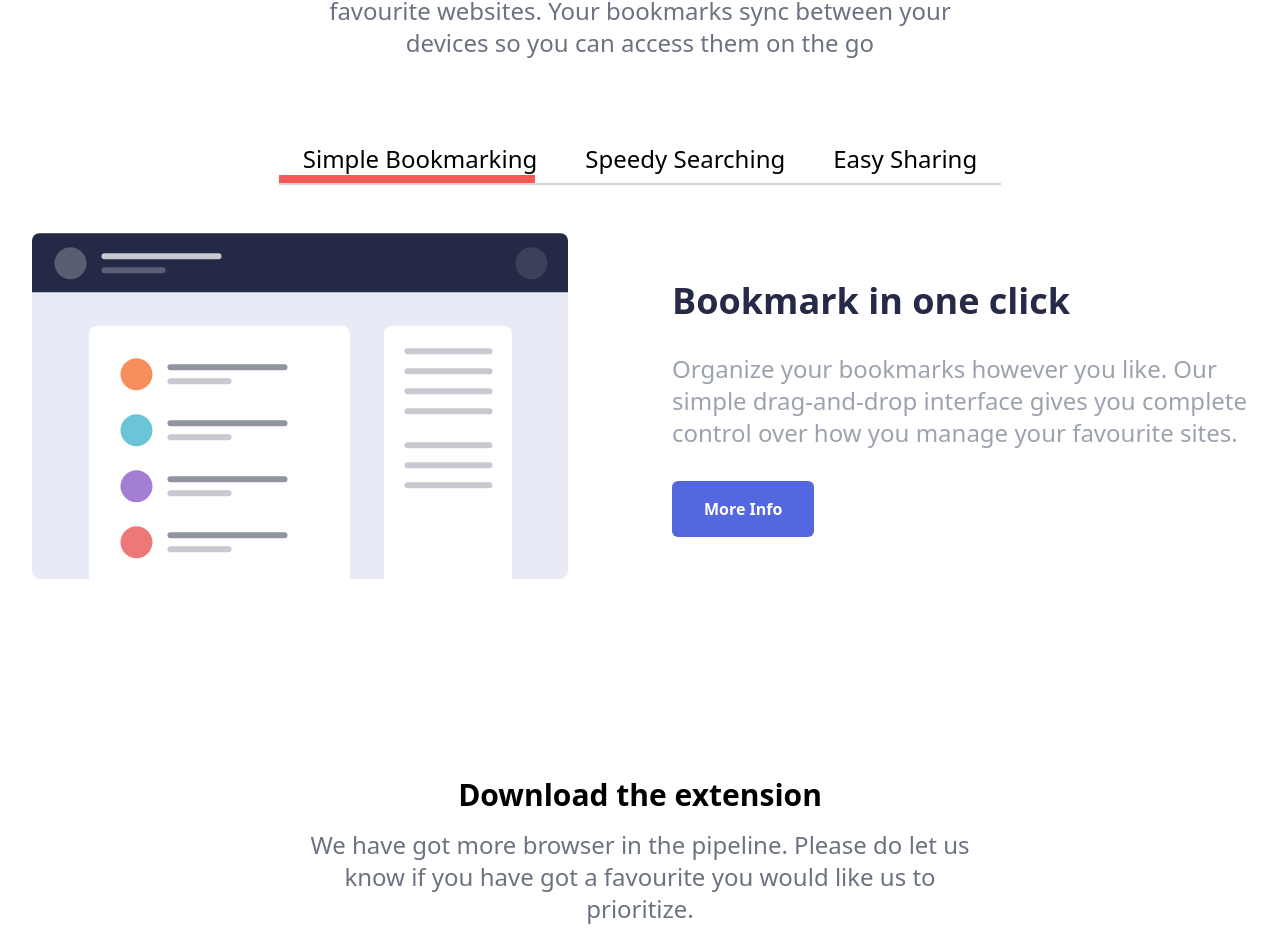
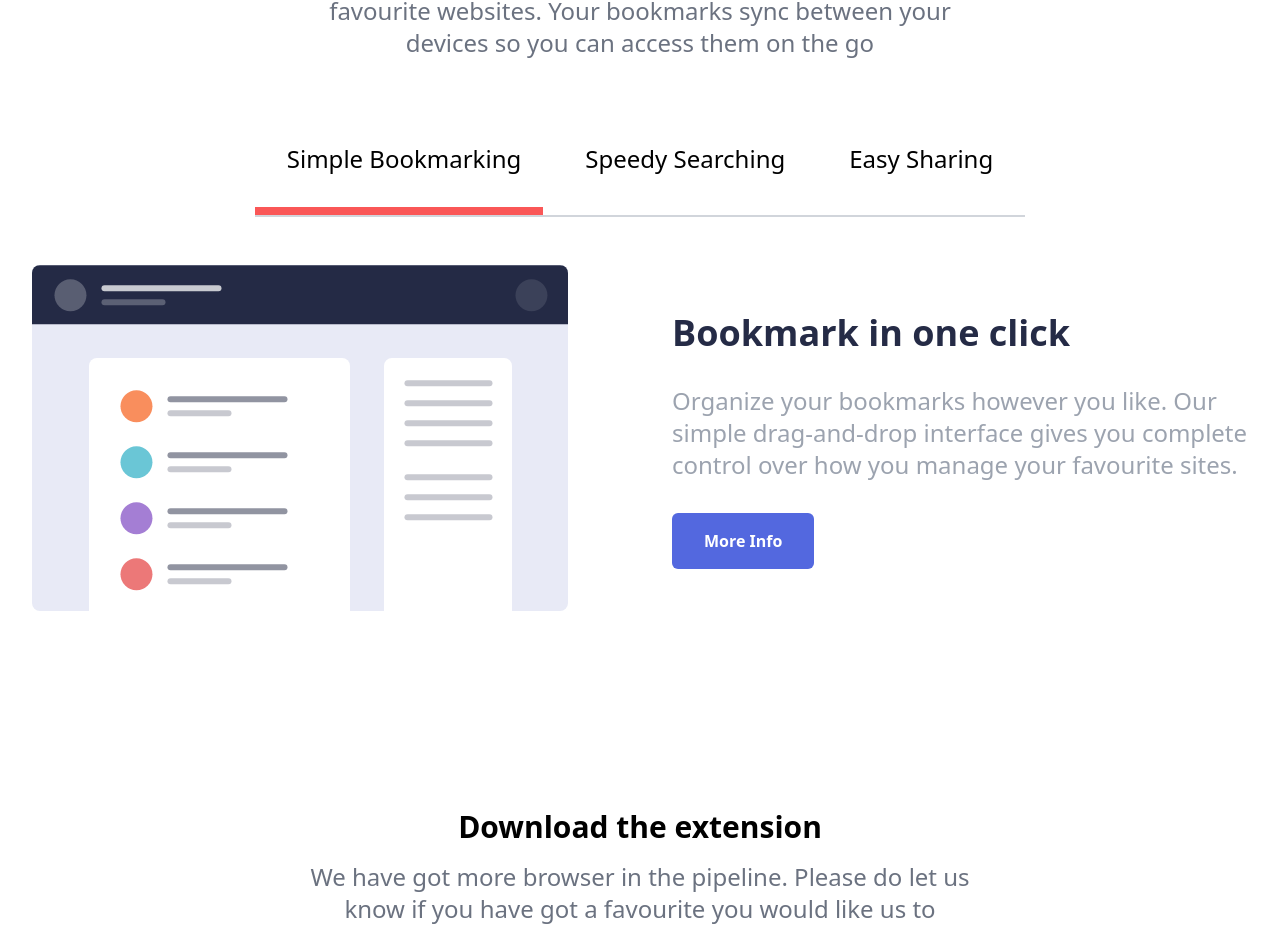
Before and after one commit to joelmatiasduran/landing-tmia, a Next.js app: page / in a window 1280 px wide. Shown: the part 1033-1963 px from the top of the page. Built offline with nearby package versions, Linux system fonts and the light colour scheme.

Commit message:
Features Bar

```diff
--- a/components/Features/index.tsx
+++ b/components/Features/index.tsx
@@ -24,32 +24,32 @@ const Features: React.FC<indexProps> = ({}) => {
         <div className="mt-16 flex flex-col text-lg md:text-2xl justify-between border-b-2 border-b-gray-300 pt-5 max-w-sm  md:max-w-full">
           <div className="flex flex-row w-full min-w-full">
             <h4
-              className="px-6 cursor-pointer"
+              className="px-8 cursor-pointer"
               onClick={() => setIsTab("first")}
             >
               Simple Bookmarking
             </h4>
             <h4
-              className="px-6 cursor-pointer"
+              className="px-8 cursor-pointer"
               onClick={() => setIsTab("second")}
             >
               Speedy Searching
             </h4>
             <h4
-              className="px-6 cursor-pointer"
+              className="px-8 cursor-pointer"
               onClick={() => setIsTab("third")}
             >
               Easy Sharing
             </h4>
           </div>
           <div
-            className={`transform duration-300 border-b-8 border-b-soft-red w-64 translate ${
+            className={`mt-8 transform ease-in-out duration-300 border-b-8 border-b-soft-red w-72 translate ${
               isTab === "first"
                 ? "translate-x-0"
                 : isTab === "second"
-                ? "translate-x-64"
+                ? "translate-x-64 ml-4"
                 : isTab === "third"
-                ? "translate-x-{100} will-change-scroll"
+                ? "translate-x-96 ml-32 will-change-scroll"
                 : ""
             }`}
           ></div>
```
